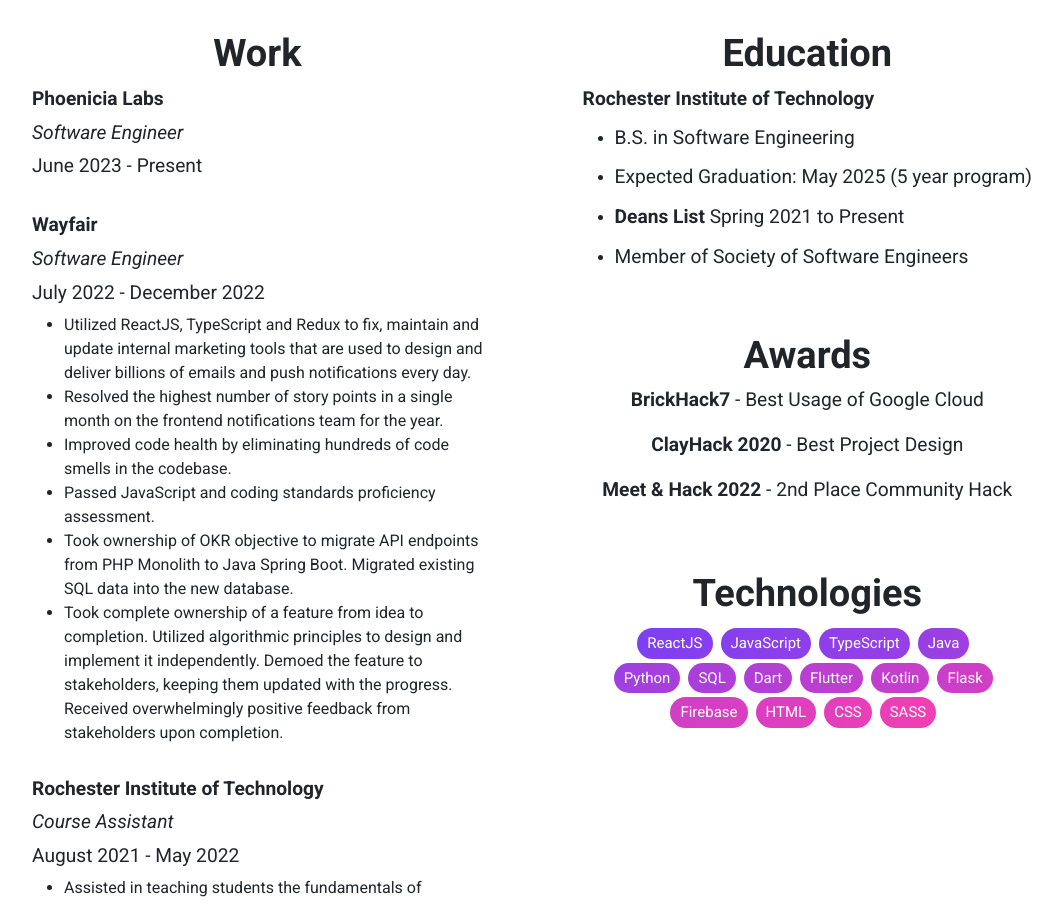
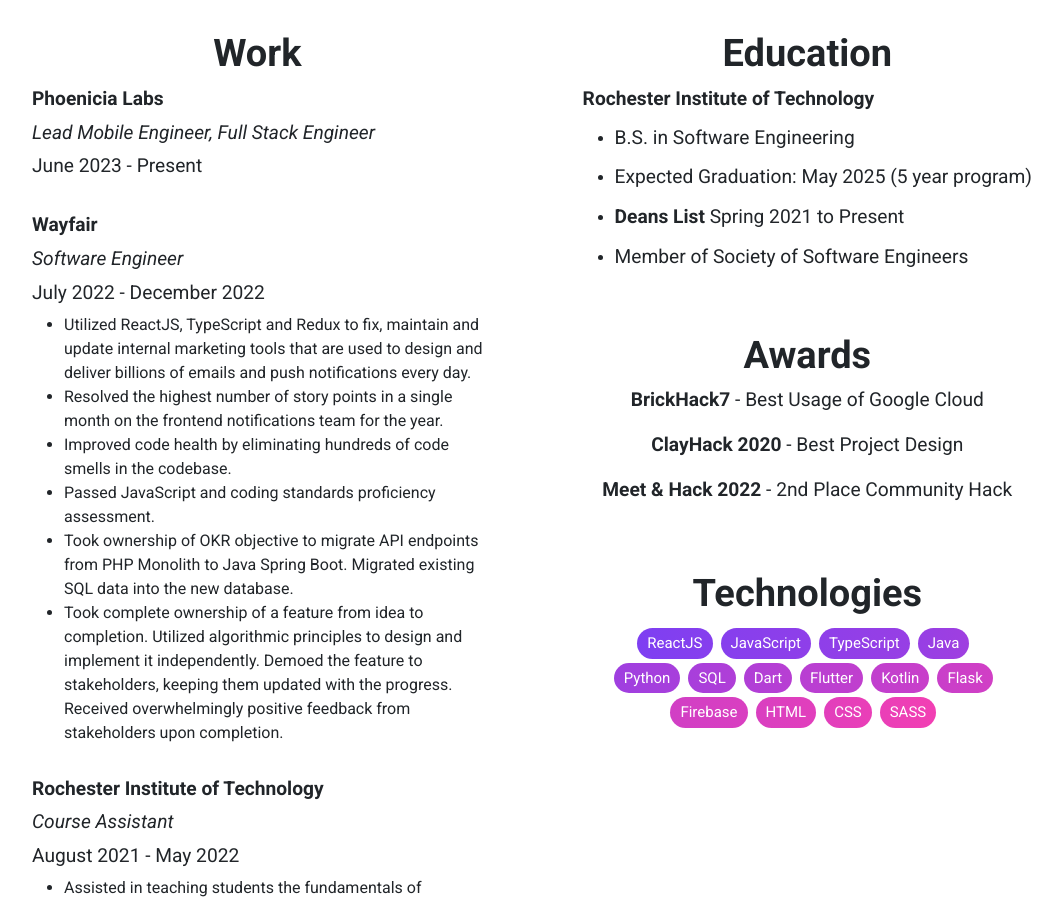
Before and after one commit to devkav/personalWebsite, a React (Create React App) app: page / in a window 1280 px wide. Shown: the part 1460-2363 px from the top of the page, without its empty margins (108-1170 px from the left). Built offline with nearby package versions, Linux system fonts and the light colour scheme.

Commit message:
Updated job title

```diff
--- a/src/pages/Experience.tsx
+++ b/src/pages/Experience.tsx
@@ -28,7 +28,7 @@ const technologies: string[] = [
 const work: Work[] = [
   {
     company: 'Phoenicia Labs',
-    title: 'Software Engineer',
+    title: 'Lead Mobile Engineer, Full Stack Engineer',
     dates: 'June 2023 - Present',
     descriptions: []
   },
```
